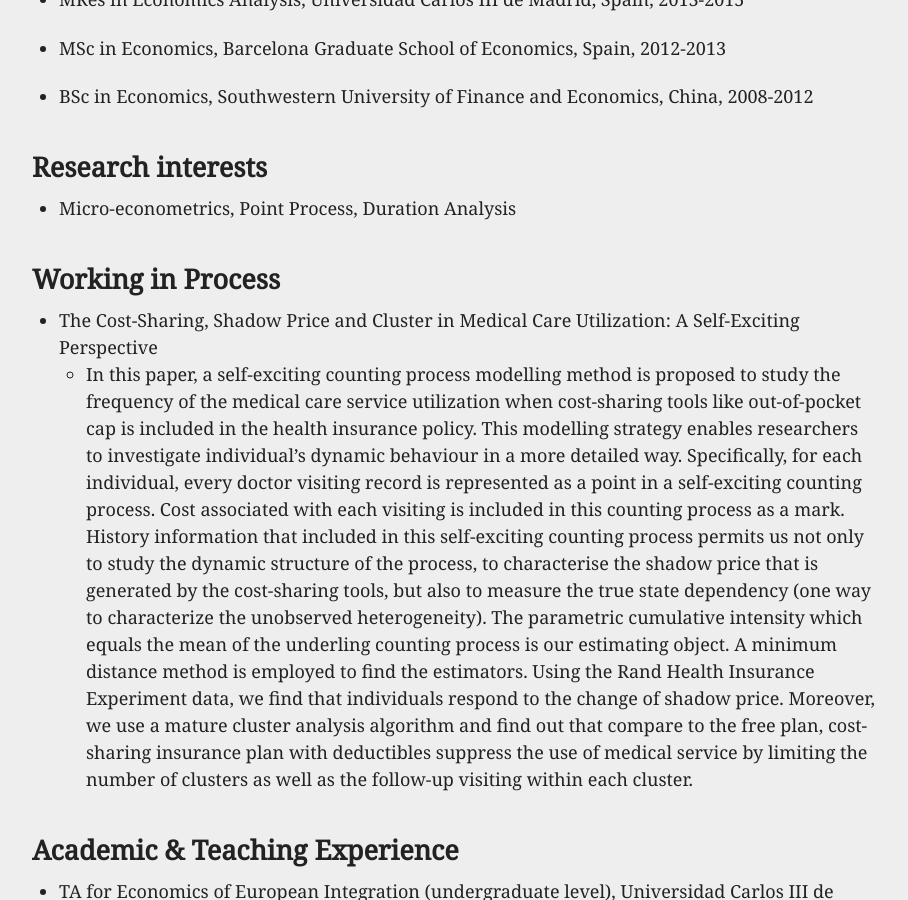
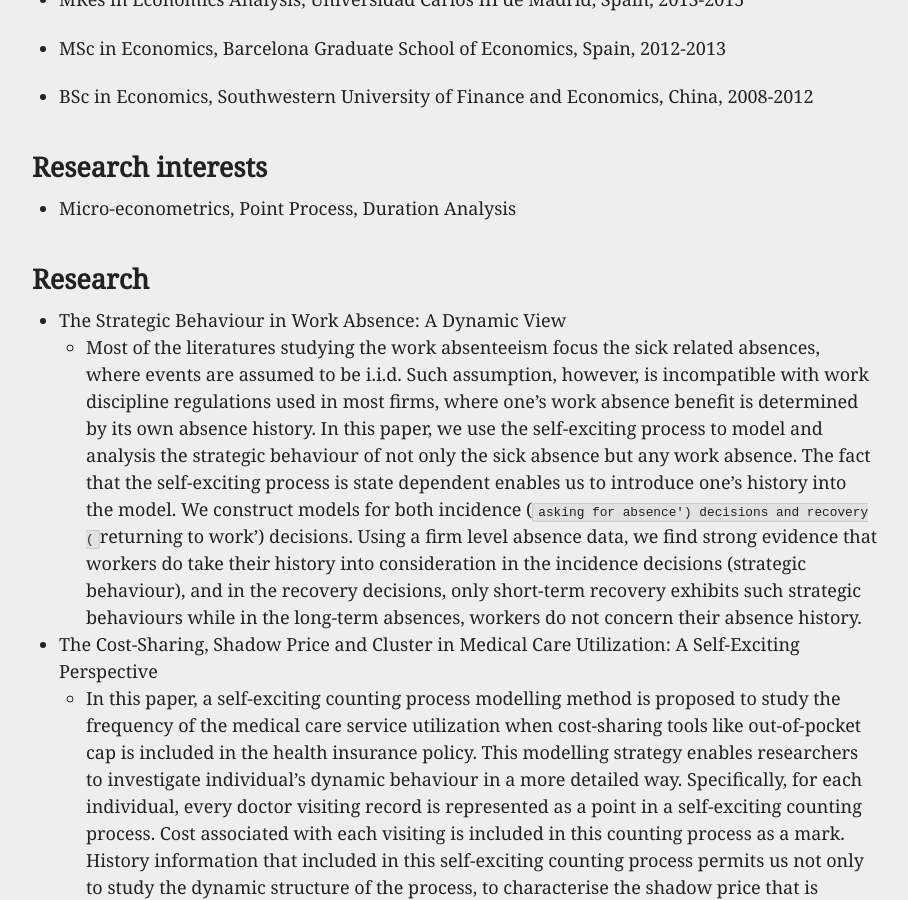
Before and after one commit to yuhaoli-academic/yuhaoli-academic.github.io, a Jekyll site: the page built from cv.md, in a window 1280 px wide and 900 px high, scrolled down 679 px. Shown: the whole window, without its empty margins (185-1093 px from the left). Built offline with Jekyll 4.4.1, drawn with Linux system fonts in a browser that asks for light colours.

Commit message:
updating second project

```diff
--- a/cv.md
+++ b/cv.md
@@ -33,7 +33,10 @@ WEB: [http://yuhaoli-academic.github.io/](http://yuhaoli-academic.github.io/)
 
 * Micro-econometrics, Point Process, Duration Analysis
 
-## Working in Process
+## Research
+
+* The Strategic Behaviour in Work Absence: A Dynamic View
+  * Most of the literatures studying the work absenteeism focus the sick related absences, where events are assumed to be i.i.d. Such assumption, however, is incompatible with work discipline regulations used in most firms, where one's work absence benefit is determined by its own absence history. In this paper, we use the self-exciting process to model and analysis the strategic behaviour of not only the sick absence but any work absence. The fact that the self-exciting process is state dependent enables us to introduce one's history into the model. We construct models for both incidence (`asking for absence') decisions and recovery (`returning to work') decisions. Using a firm level absence data, we find strong evidence that workers do take their history into consideration in the incidence decisions (strategic behaviour), and in the recovery decisions, only short-term recovery exhibits such strategic behaviours while in the long-term absences, workers do not concern their absence history.
 
 * The Cost-Sharing, Shadow Price and Cluster in Medical Care Utilization: A Self-Exciting Perspective
 	* In this paper, a self-exciting counting process modelling method is proposed to study the frequency of the medical care service utilization when cost-sharing tools like out-of-pocket cap is included in the health insurance policy. This modelling strategy enables researchers to investigate individual's dynamic behaviour in a more detailed way. Specifically, for each individual, every doctor visiting record is represented as a point in a self-exciting counting process. Cost associated with each visiting is included in this counting process as a mark. History information that included in this self-exciting counting process permits us not only to study the dynamic structure of the process, to characterise the shadow price that is generated by the cost-sharing tools, but also to measure the true state dependency (one way to characterize the unobserved heterogeneity). The parametric cumulative intensity which equals the mean of the underling counting process is our estimating object. A minimum distance method is employed to find the estimators. Using the Rand Health Insurance Experiment data, we find that individuals respond to the change of shadow price. Moreover, we use a mature cluster analysis algorithm and find out that compare to the free plan, cost-sharing insurance plan with deductibles suppress the use of medical service by limiting the number of clusters as well as the follow-up visiting within each cluster.
```
Also changed, not shown: research.md (+5 -0 lines).
